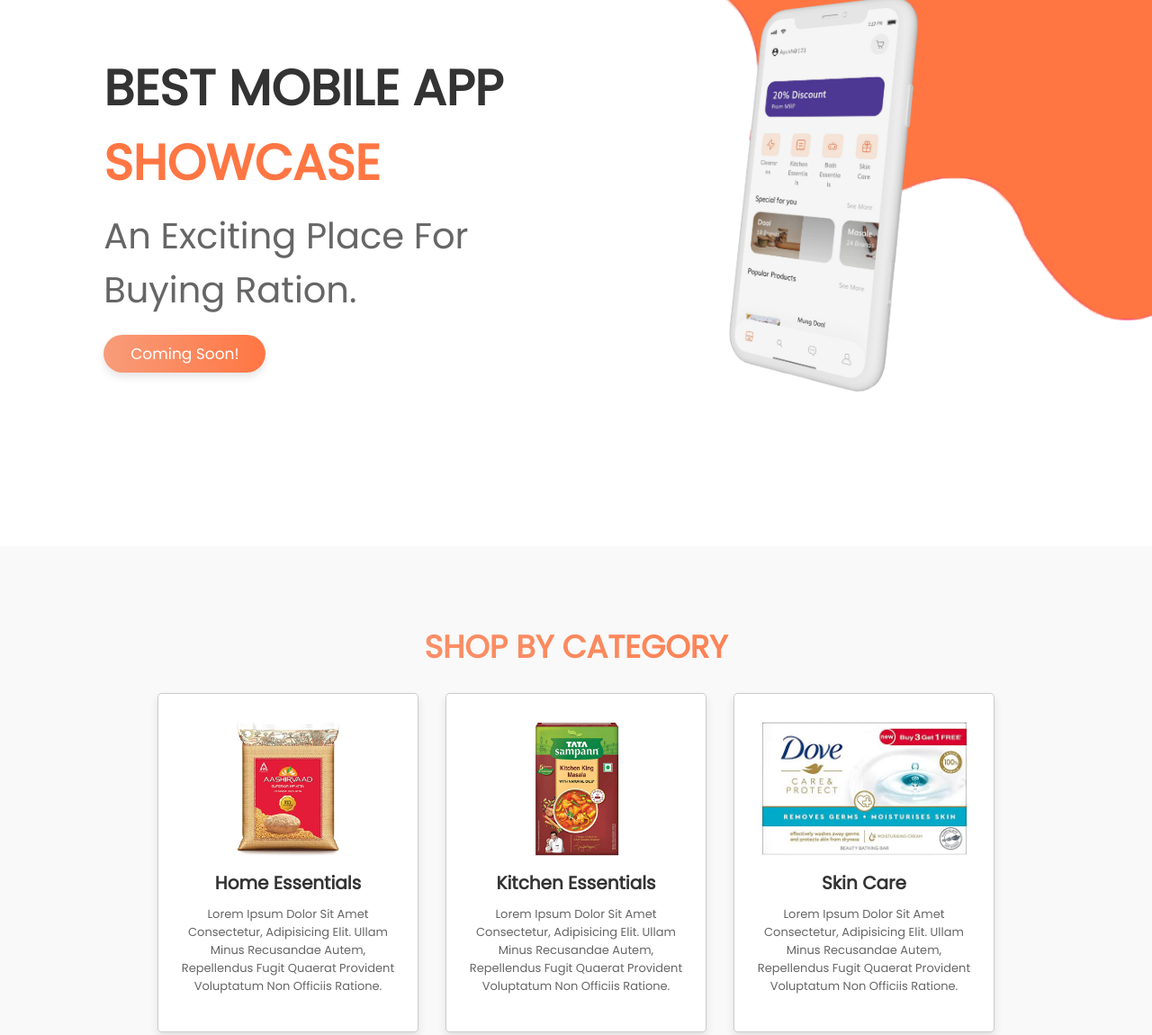
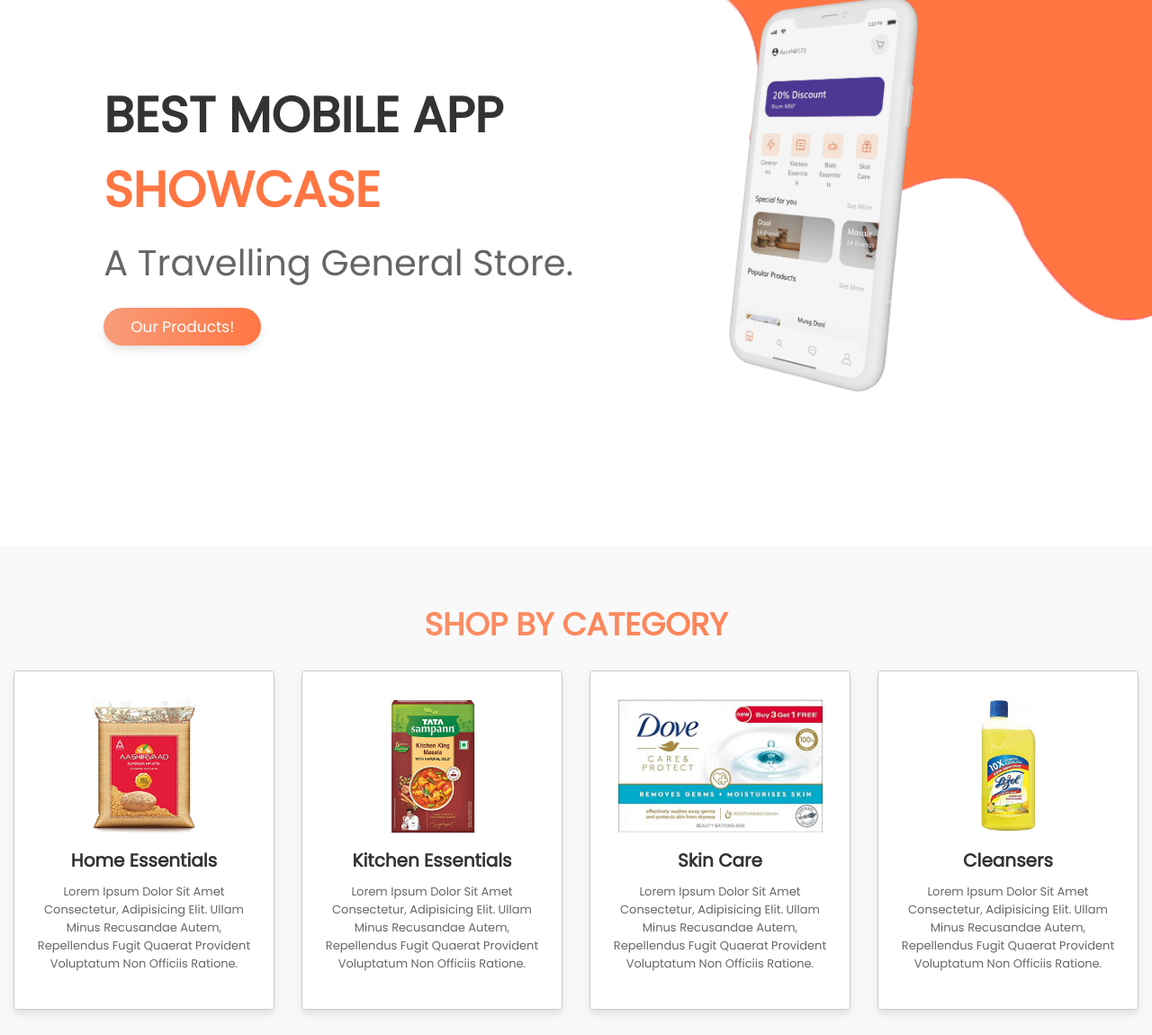
Before and after one commit to Groffie/Groffie-Landing-Page, a plain HTML site: page index.html in a window 1280 px wide. Shown: the part 193-1343 px from the top of the page at 90% size. Drawn offline with nearby package versions, Linux system fonts and the light colour scheme.

Commit message:
bug fixes

```diff
--- a/index.html
+++ b/index.html
@@ -15,6 +15,9 @@
     </script>
   <link rel="stylesheet" href="https://cdnjs.cloudflare.com/ajax/libs/font-awesome/5.15.3/css/all.min.css" />
 
+  <!-- bootstrap -->
+
+  <!-- bootstraps ends -->
   <!-- custom css file link  -->
   <link rel="stylesheet" href="style.css" />
 </head>
@@ -45,8 +48,8 @@
   <section class="home" id="home">
     <div class="content">
       <h3>best mobile app <span>showcase</span></h3>
-      <p>An exciting place for buying ration.</p>
-      <a href="#" class="btn">Coming Soon!</a>
+      <p>A Travelling general Store.</p>
+      <a href="#features" class="btn transition">Our Products!</a>
     </div>
 
     <div class="image">
@@ -58,7 +61,7 @@
 
   <!-- features section starts  -->
 
-  <section class="features" id="features">
+  <section class="features features1" id="features">
     <h1 class="heading">Shop by category</h1>
     <div class="container">
 
--- a/style.css
+++ b/style.css
@@ -653,3 +653,13 @@
     }
 
 }
+
+.transition{
+    animation-delay: 0.8s;
+    transition: ease-in;
+}
+
+.features1{
+    padding: 0px;
+    padding-top: 50px;
+}
```
